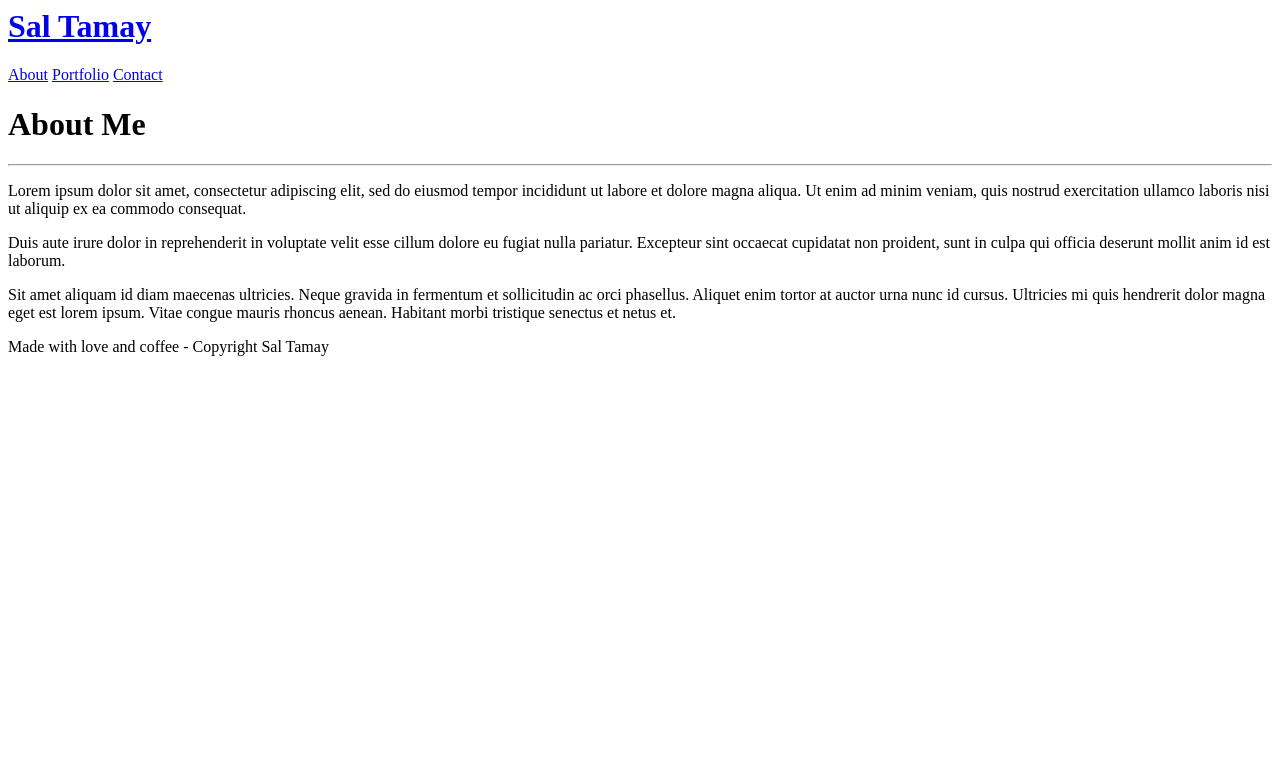
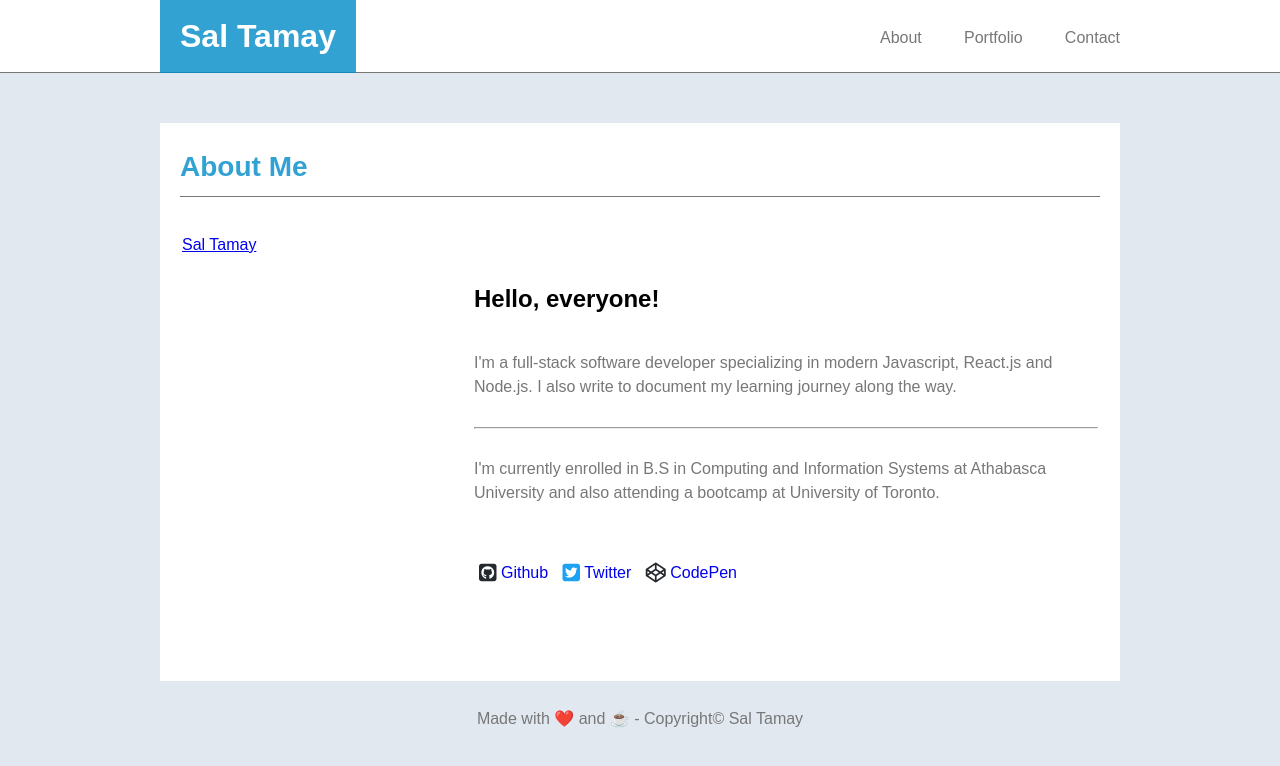
Before and after one commit to saltamay/UofT_BootCamp_BasicPortfolio, a plain HTML site: page basic-portfolio/index.html in a window 1280 px wide. Drawn offline with Linux system fonts and the light colour scheme.

Commit message:
Adding main styles

```diff
--- /dev/null
+++ b/basic-portfolio/assets/css/reset.css
@@ -0,0 +1,48 @@
+/* http://meyerweb.com/eric/tools/css/reset/
+   v2.0 | 20110126
+   License: none (public domain)
+*/
+
+html, body, div, span, applet, object, iframe,
+h1, h2, h3, h4, h5, h6, p, blockquote, pre,
+a, abbr, acronym, address, big, cite, code,
+del, dfn, em, img, ins, kbd, q, s, samp,
+small, strike, strong, sub, sup, tt, var,
+b, u, i, center,
+dl, dt, dd, ol, ul, li,
+fieldset, form, label, legend,
+table, caption, tbody, tfoot, thead, tr, th, td,
+article, aside, canvas, details, embed,
+figure, figcaption, footer, header, hgroup,
+menu, nav, output, ruby, section, summary,
+time, mark, audio, video {
+	margin: 0;
+	padding: 0;
+	border: 0;
+	font-size: 100%;
+	font: inherit;
+	vertical-align: baseline;
+}
+/* HTML5 display-role reset for older browsers */
+article, aside, details, figcaption, figure,
+footer, header, hgroup, menu, nav, section {
+	display: block;
+}
+body {
+	line-height: 1;
+}
+ol, ul {
+	list-style: none;
+}
+blockquote, q {
+	quotes: none;
+}
+blockquote:before, blockquote:after,
+q:before, q:after {
+	content: '';
+	content: none;
+}
+table {
+	border-collapse: collapse;
+	border-spacing: 0;
+}
--- a/basic-portfolio/assets/css/style.css
+++ b/basic-portfolio/assets/css/style.css
@@ -0,0 +1,106 @@
+/* Main Styles */
+body {
+  background-color: #e1e8f0;
+  color: #777777;
+  font-family: Arial, 'Helvetica Neue', Helvetica, sans-serif;
+  font-size: 16px;
+}
+
+.container {
+  margin: 0 auto;
+  max-width: 960px;
+  width: 90%;
+  padding: 20px 0;
+}
+
+header {
+  background-color: #ffffff;
+  border-bottom: 1px #777777 solid;
+}
+
+nav {
+  display: inline-flex;
+  float: right;
+  justify-content: space-between;
+  margin-top: 10px;
+  width: 25%;
+}
+
+header a {
+  color: #777777;
+  text-decoration: none;
+}
+
+header a h1 {
+  background-color: #008CC9;
+  color: #ffffff;
+  font-size: 2rem;
+  font-weight: 600;
+  display: inline;
+  opacity: 0.8;
+  padding: 20px 20px 19px 20px;
+}
+
+main .container {
+  background-color: #ffffff;
+  margin: 50px auto 10px auto;
+  padding: 30px 0;
+  width: 100%;
+}
+
+main .title {
+  color: #008CC9;
+  font-size: 1.75rem;
+  font-weight: bold;
+  opacity: 0.8;
+  padding: 0 0 15px 20px;
+}
+
+main .ruler {
+  border-bottom: 1.5px #777777 solid;
+  margin: 0 20px;
+}
+
+.about-me-content {
+  display: flex;
+  flex-direction: row;
+  justify-content: space-between;
+}
+
+.linkedin-badge {
+  margin: 40px auto;
+  width: 30%;
+  padding-left: 20px;
+}
+
+.about-me-description {
+  margin: 70px auto;
+  padding-right: 20px;
+  width: 65%;
+}
+
+.about-me-description h1 {
+  color: black;
+  font-size: 1.5rem;
+  font-weight: 600;
+  padding: 20px 0;
+}
+
+.about-me-description p {
+  line-height: 1.5;
+  padding: 20px 0;
+  width: 100%;
+}
+
+.social {
+  padding: 40px 0 0 0;
+}
+
+.social a {
+  text-decoration: none;
+  padding: 0 5px;
+}
+
+footer {
+  text-align: center;
+}
--- a/basic-portfolio/index.html
+++ b/basic-portfolio/index.html
@@ -4,36 +4,68 @@
   <meta name="viewport" content="width=device-width, initial-scale=1.0">
   <meta http-equiv="X-UA-Compatible" content="ie=edge">
   <title>Sal Tamay - Software Engineer</title>
+
+  <link rel="stylesheet" href="./assets/css/reset.css" />
+  <link rel="stylesheet" href="./assets/css/style.css" />
+
+  <script src="https://kit.fontawesome.com/7053e21479.js"></script>
+  <link rel="stylesheet" href="https://kit-free.fontawesome.com/releases/latest/css/free.min.css" media="all">
+  <link rel="stylesheet" href="https://kit-free.fontawesome.com/releases/latest/css/free-v4-font-face.min.css"
+    media="all">
+  <link rel="stylesheet" href="https://kit-free.fontawesome.com/releases/latest/css/free-v4-shims.min.css" media="all">
+
 </head>
 <body>
   <header>
-    <a href="./index.html"><h1>Sal Tamay</h1></a>
+    <div class="container">
+      <a href="./index.html">
+        <h1>Sal Tamay</h1>
+      </a>
       <nav>
         <a href="./index.html">About</a>
         <a href="./portfolio.html">Portfolio</a>
         <a href="./contact.html">Contact</a>
       </nav>
+    </div>
   </header>
   <main>
     <div class="container">
-      <h1>About Me</h1>
-      <hr>
-      <section class="banner">
-        <div class="linkedin"></div>
-        <div class="intro">
-          <p>Lorem ipsum dolor sit amet, consectetur adipiscing elit, sed do eiusmod tempor incididunt ut labore et dolore magna
-          aliqua. Ut enim ad minim veniam, quis nostrud exercitation ullamco laboris nisi ut aliquip ex ea commodo consequat.</p>
+      <h1 class="title">About Me</h1>
+      <div class="ruler"></div>
+      <section class="about-me-content">
+        <div class="linkedin-badge">
+          <div class="LI-profile-badge" data-version="v1" data-size="medium" data-locale="en_US" data-type="vertical"
+            data-theme="dark" data-vanity="saltamay-software-engineer"><a class="LI-simple-link"
+              href='https://ca.linkedin.com/in/saltamay-software-engineer?trk=profile-badge'>Sal Tamay</a></div>
         </div>
+        <section class="about-me-description">
+          <h1>Hello, everyone!</h1>
+          <p>I'm a full-stack software developer specializing in modern Javascript, React.js and Node.js. I also write to document my
+          learning journey along the way.</p>
+          <hr />
+          <p>I'm currently enrolled in B.S in Computing and Information Systems at Athabasca University and also attending a bootcamp
+          at University of Toronto.</p>
+          <section class="social">
+            <a class="mt-3 btn btn-outline-dark" href="https://github.com/saltamay" target="_blank" role="button">
+              <span style="color: #24292E"><i class="fab fa-github-square fa-lg" aria-hidden="true"></i></span>
+              Github</a>
+            <a class="mt-3 btn btn-outline-primary" href="https://twitter.com/saltamay" target="_blank" role="button">
+              <span style="color: #1DA1F2"><i class="fab fa-twitter-square fa-lg" aria-hidden="true"></i></span>
+              Twitter</a>
+            <a class="mt-3 btn btn-outline-dark" href="https://codepen.io/saltamay" target="_blank" role="button">
+              <span style="color: #24292E"><i class="fab fa-codepen fa-lg" aria-hidden="true"></i></span>
+              CodePen</a>
           </section>
-      <section class="about">
-        <p>Duis aute irure dolor in reprehenderit in voluptate velit esse cillum dolore eu fugiat nulla pariatur. Excepteur sint
-        occaecat cupidatat non proident, sunt in culpa qui officia deserunt mollit anim id est laborum.</p>
-        <p>Sit amet aliquam id diam maecenas ultricies. Neque gravida in fermentum et sollicitudin ac orci phasellus. Aliquet enim
-        tortor at auctor urna nunc id cursus. Ultricies mi quis hendrerit dolor magna eget est lorem ipsum. Vitae congue mauris
-        rhoncus aenean. Habitant morbi tristique senectus et netus et.</p>
         </section>
+      </section>
+
     </div>
   </main>
-  <footer>Made with love and coffee - Copyright Sal Tamay</footer>
+  <footer>
+    <div class="container">
+      <p>Made with ❤️ and ☕ - Copyright&copy; Sal Tamay</p>
+    </div>
+  </footer>
+  <script type="text/javascript" src="https://platform.linkedin.com/badges/js/profile.js" async defer></script>
 </body>
 </html>
```
Lines whose indentation alone changed are shown as unchanged.
